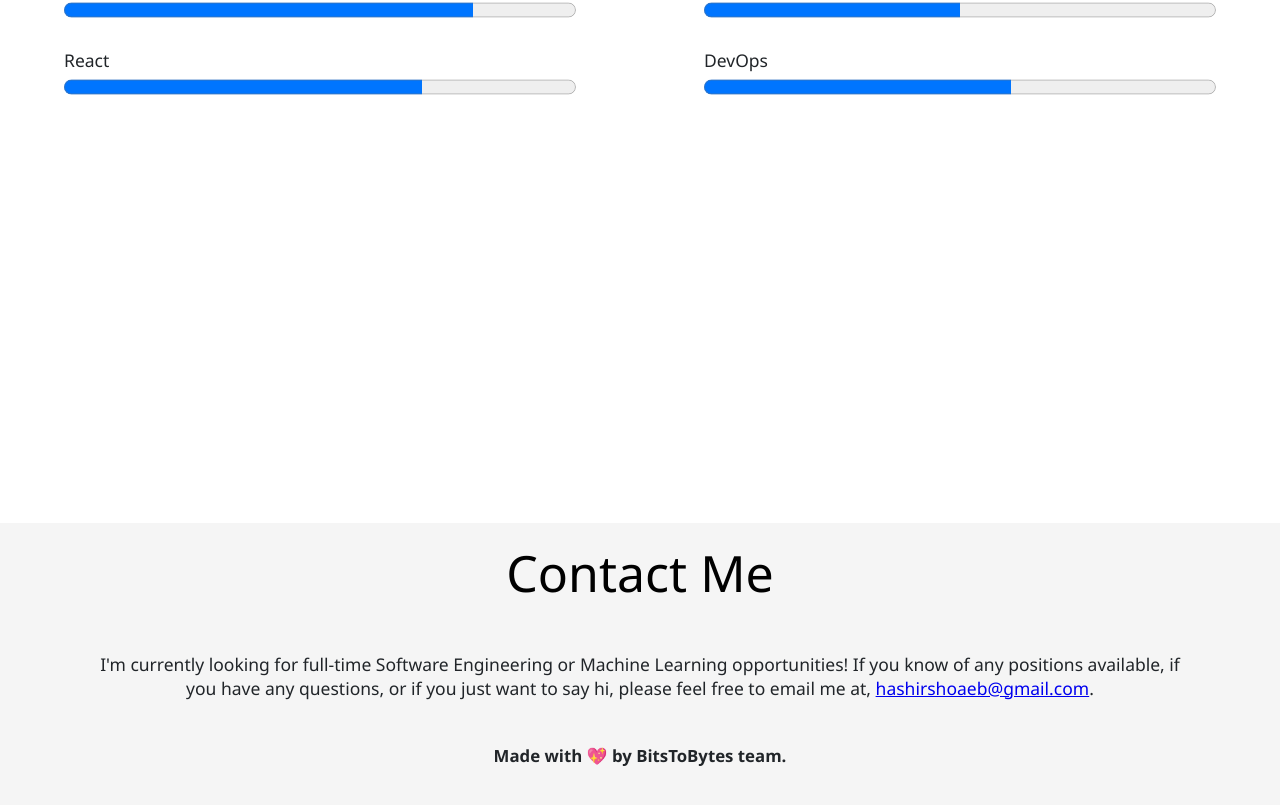
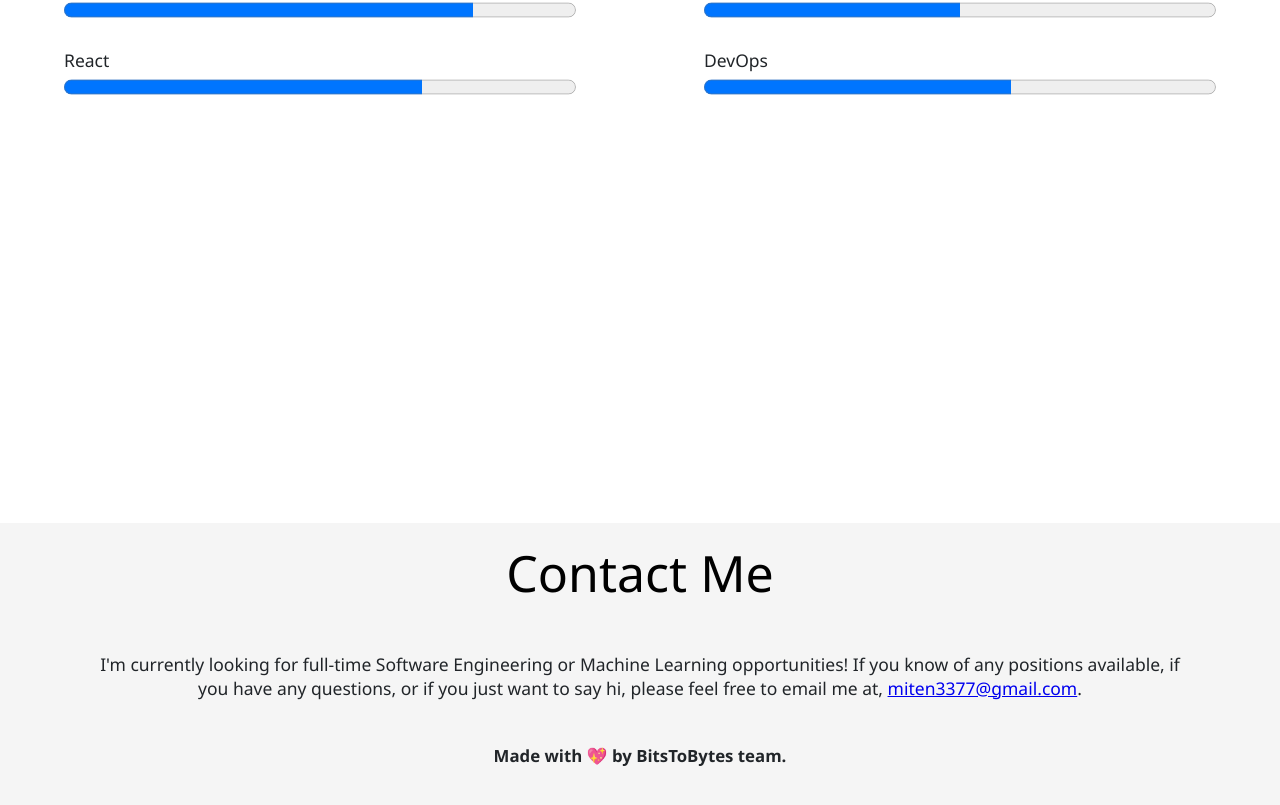
Before and after one commit to Bits-to-Bytes/Portfolio-Website, a plain HTML site: page index.html in a window 1280 px wide. Shown: the part 2271-3076 px from the top of the page. Drawn offline with Linux system fonts and the light colour scheme.

Commit message:
minor changes

```diff
--- a/index.html
+++ b/index.html
@@ -206,7 +206,7 @@
                     Machine Learning opportunities! If you know of any positions
                     available, if you have any questions, or if you just want to
                     say hi, please feel free to email me at,
-                    <span><a href="mailto:">hashirshoaeb@gmail.com</a></span
+                    <span><a href="mailto:miten3377@gmail.com">miten3377@gmail.com</a></span
                     >.
                 </p>
             </div>
--- a/style.css
+++ b/style.css
@@ -13,6 +13,7 @@ html {
 body {
     color: #ffffff;
     width: 100vw;
+    overflow-x:hidden ;
 }
 
 .navbar {
@@ -190,7 +191,7 @@ body {
 }
 
 .projects {
-    width: 100vw;
+    width: 100%;
     display: flex;
     justify-content: center;
     flex-wrap: wrap;
```
